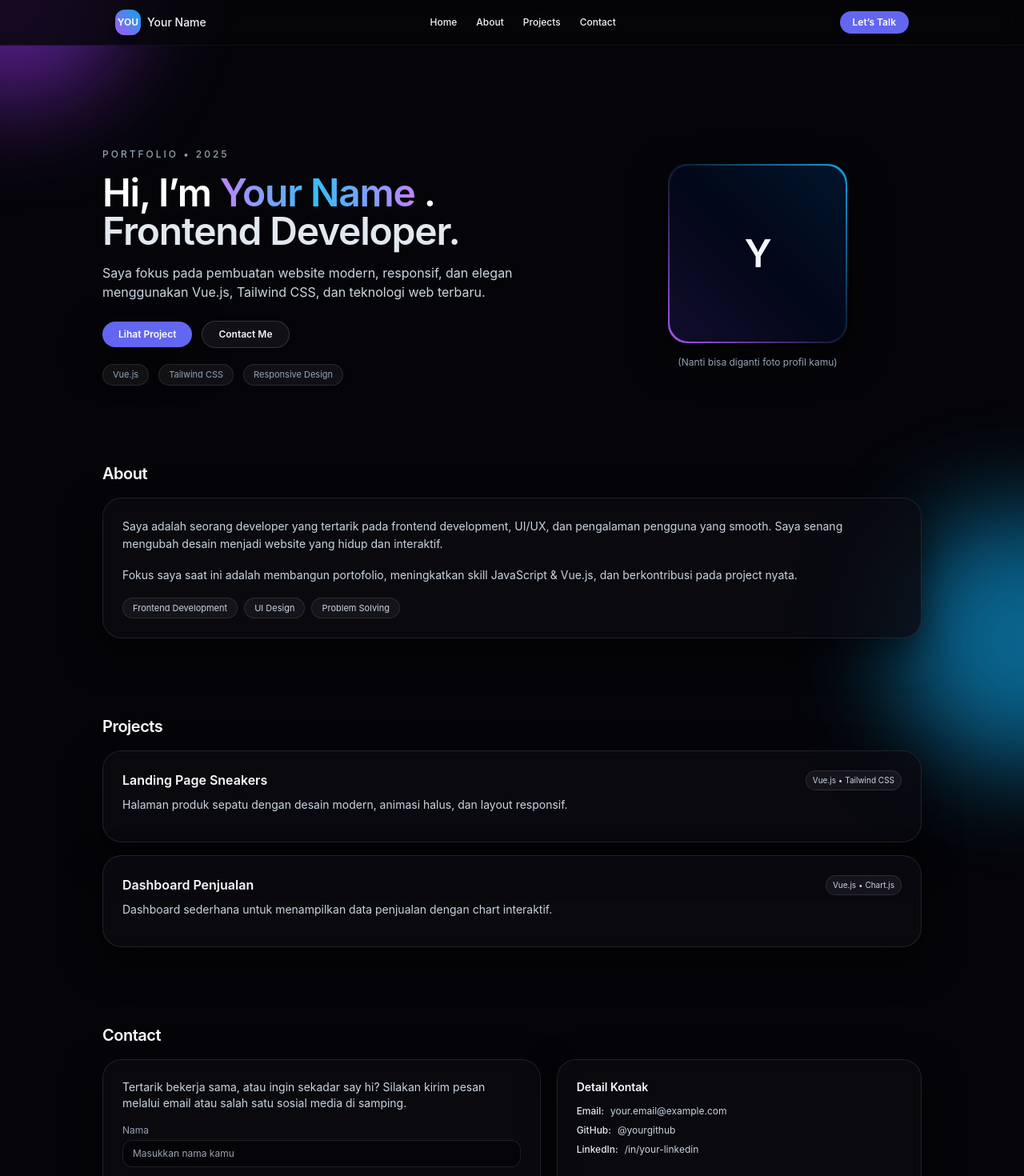
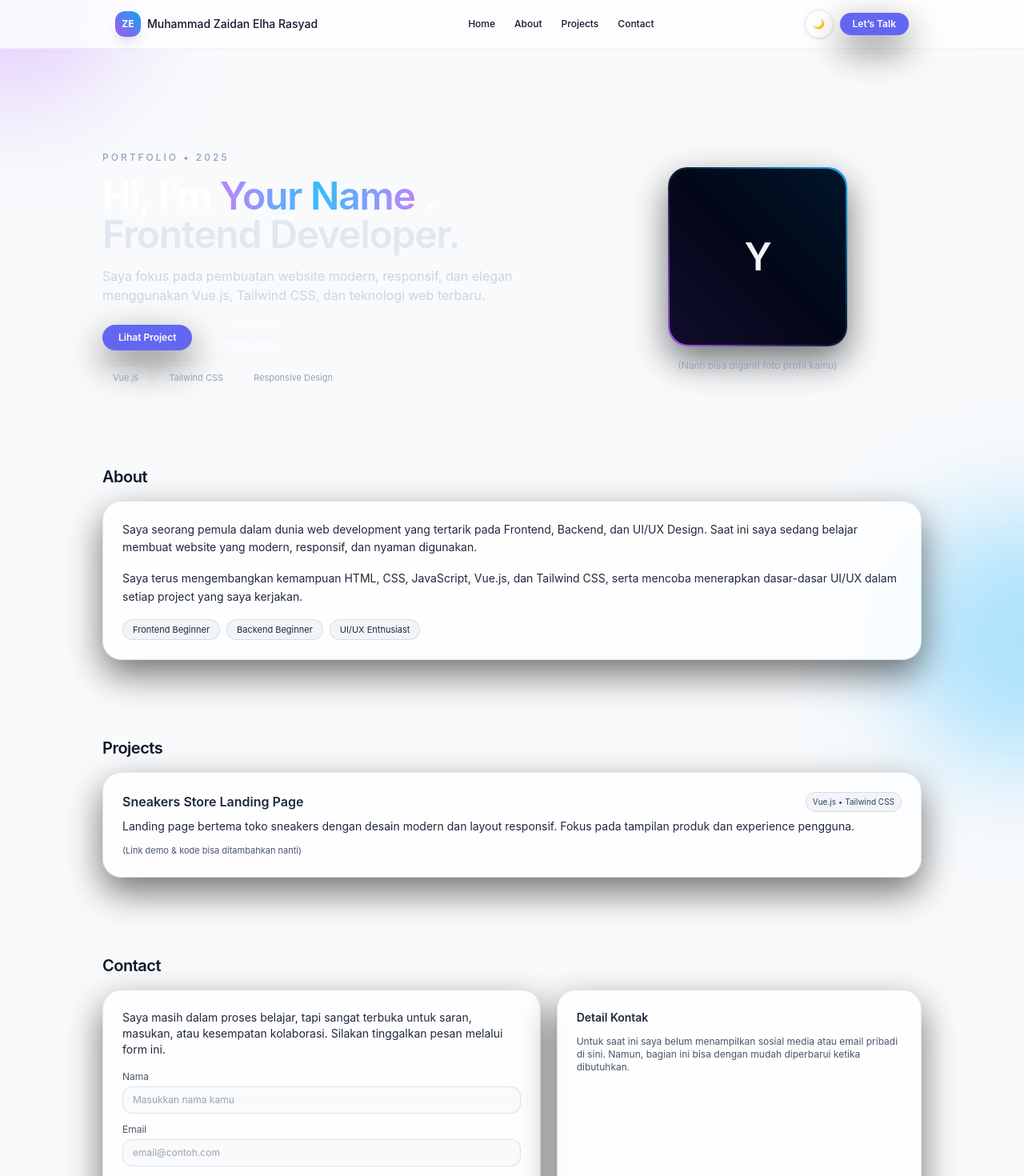
Before and after one commit to Zaidanelha/my-portofolio, a Vue app: page / in a window 1280 px wide. Shown: the top 1470 px of the page at 80% size. Built offline with nearby package versions, Linux system fonts and the light colour scheme.

Commit message:
Update theme and content

```diff
--- a/src/App.vue
+++ b/src/App.vue
@@ -1,22 +1,54 @@
 <script setup>
+import { ref, onMounted } from 'vue'
 import Navbar from './components/Navbar.vue'
 import Hero from './components/Hero.vue'
 import About from './components/About.vue'
 import Projects from './components/Projects.vue'
 import Contact from './components/Contact.vue'
 import SiteFooter from './components/SiteFooter.vue'
+
+const isDark = ref(true)
+
+const applyTheme = (value) => {
+  isDark.value = value
+  if (value) {
+    document.body.classList.add('dark')
+  } else {
+    document.body.classList.remove('dark')
+  }
+}
+
+onMounted(() => {
+  // Ikuti setting OS dulu (kalau ada)
+  const prefersDark = window.matchMedia &&
+    window.matchMedia('(prefers-color-scheme: dark)').matches
+  applyTheme(prefersDark ?? true)
+})
+
+const toggleTheme = () => {
+  applyTheme(!isDark.value)
+}
 </script>
 
 <template>
-  <div class="min-h-screen bg-background text-slate-100">
-    <!-- Glow background -->
+  <div
+    class="min-h-screen transition-colors duration-500"
+    :class="isDark ? 'bg-background text-slate-100' : 'bg-slate-50 text-slate-900'"
+  >
+    <!-- Glow background (lebih lembut di light mode) -->
     <div class="pointer-events-none fixed inset-0 opacity-60">
-      <div class="absolute -top-40 -left-32 h-72 w-72 rounded-full bg-purple-600 blur-3xl mix-blend-soft-light"></div>
-      <div class="absolute -bottom-40 -right-40 h-80 w-80 rounded-full bg-sky-500 blur-3xl mix-blend-soft-light"></div>
+      <div
+        class="absolute -top-40 -left-32 h-72 w-72 rounded-full blur-3xl mix-blend-soft-light"
+        :class="isDark ? 'bg-purple-600' : 'bg-purple-300'"
+      ></div>
+      <div
+        class="absolute -bottom-40 -right-40 h-80 w-80 rounded-full blur-3xl mix-blend-soft-light"
+        :class="isDark ? 'bg-sky-500' : 'bg-sky-300'"
+      ></div>
     </div>
 
     <div class="relative">
-      <Navbar />
+      <Navbar :is-dark="isDark" @toggle-theme="toggleTheme" />
 
       <main class="max-w-5xl mx-auto px-4 sm:px-6 lg:px-0">
         <section id="home" class="pt-24 sm:pt-28 lg:pt-32">
--- a/src/assets/main.css
+++ b/src/assets/main.css
@@ -2,10 +2,17 @@
 @tailwind components;
 @tailwind utilities;
 
+/* Default: light mode */
 :root {
-  color-scheme: dark;
+  color-scheme: light;
 }
 
 body {
-  @apply bg-background text-slate-100 font-sans antialiased;
+  @apply bg-slate-50 text-slate-900 font-sans antialiased;
 }
+
+/* Saat body punya class "dark" */
+body.dark {
+  color-scheme: dark;
+  @apply bg-background text-slate-100;
+}
--- a/src/components/About.vue
+++ b/src/components/About.vue
@@ -1,32 +1,46 @@
 <template>
   <section>
-    <h2 class="text-lg sm:text-xl font-semibold tracking-tight text-white mb-4">
+    <h2 class="text-lg sm:text-xl font-semibold tracking-tight mb-4">
       About
     </h2>
 
     <div
-      class="rounded-3xl border border-white/10 bg-surface/80 px-5 py-5 sm:px-6 sm:py-6 shadow-soft backdrop-blur"
+      class="rounded-3xl border px-5 py-5 sm:px-6 sm:py-6 shadow-soft backdrop-blur transition-colors duration-500
+             bg-white/80 border-black/10 text-slate-800
+             dark:bg-surface/80 dark:border-white/10 dark:text-slate-100"
     >
-      <p class="text-sm text-slate-300 leading-relaxed mb-4">
-        Saya adalah seorang developer yang tertarik pada frontend development, UI/UX,
-        dan pengalaman pengguna yang smooth. Saya senang mengubah desain menjadi
-        website yang hidup dan interaktif.
+      <p class="text-sm leading-relaxed mb-4">
+        Saya seorang pemula dalam dunia web development yang tertarik pada Frontend, Backend,
+        dan UI/UX Design. Saat ini saya sedang belajar membuat website yang modern, responsif,
+        dan nyaman digunakan.
       </p>
 
-      <p class="text-sm text-slate-300 leading-relaxed mb-4">
-        Fokus saya saat ini adalah membangun portofolio, meningkatkan skill
-        JavaScript &amp; Vue.js, dan berkontribusi pada project nyata.
+      <p class="text-sm leading-relaxed mb-4">
+        Saya terus mengembangkan kemampuan HTML, CSS, JavaScript, Vue.js, dan Tailwind CSS,
+        serta mencoba menerapkan dasar-dasar UI/UX dalam setiap project yang saya kerjakan.
       </p>
 
-      <div class="flex flex-wrap gap-2 text-[11px] text-slate-300">
-        <span class="rounded-full border border-white/10 bg-white/5 px-3 py-1">
-          Frontend Development
+      <div class="flex flex-wrap gap-2 text-[11px]">
+        <span
+          class="rounded-full border px-3 py-1
+                 bg-slate-100 border-black/10 text-slate-800
+                 dark:bg-white/5 dark:border-white/10 dark:text-slate-200"
+        >
+          Frontend Beginner
         </span>
-        <span class="rounded-full border border-white/10 bg-white/5 px-3 py-1">
-          UI Design
+        <span
+          class="rounded-full border px-3 py-1
+                 bg-slate-100 border-black/10 text-slate-800
+                 dark:bg-white/5 dark:border-white/10 dark:text-slate-200"
+        >
+          Backend Beginner
         </span>
-        <span class="rounded-full border border-white/10 bg-white/5 px-3 py-1">
-          Problem Solving
+        <span
+          class="rounded-full border px-3 py-1
+                 bg-slate-100 border-black/10 text-slate-800
+                 dark:bg-white/5 dark:border-white/10 dark:text-slate-200"
+        >
+          UI/UX Enthusiast
         </span>
       </div>
     </div>
--- a/src/components/Contact.vue
+++ b/src/components/Contact.vue
@@ -1,41 +1,52 @@
 <template>
   <section>
-    <h2 class="text-lg sm:text-xl font-semibold tracking-tight text-white mb-4">
+    <h2 class="text-lg sm:text-xl font-semibold tracking-tight mb-4">
       Contact
     </h2>
 
     <div class="grid gap-5 lg:grid-cols-[minmax(0,1.2fr)_minmax(0,1fr)]">
       <!-- Form -->
       <div
-        class="rounded-3xl border border-white/10 bg-surface/80 px-5 py-5 sm:px-6 sm:py-6 shadow-soft backdrop-blur"
+        class="rounded-3xl border px-5 py-5 sm:px-6 sm:py-6 shadow-soft backdrop-blur transition-colors duration-500
+               bg-white/80 border-black/10 text-slate-800
+               dark:bg-surface/80 dark:border-white/10 dark:text-slate-100"
       >
-        <p class="text-sm text-slate-300 mb-4">
-          Tertarik bekerja sama, atau ingin sekadar say hi? Silakan kirim pesan
-          melalui email atau salah satu sosial media di samping.
+        <p class="text-sm mb-4">
+          Saya masih dalam proses belajar, tapi sangat terbuka untuk saran, masukan, atau
+          kesempatan kolaborasi. Silakan tinggalkan pesan melalui form ini.
         </p>
 
         <form class="space-y-3">
           <div>
-            <label class="block text-xs text-slate-400 mb-1">Nama</label>
+            <label class="block text-xs mb-1 text-slate-600 dark:text-slate-400">Nama</label>
             <input
               type="text"
-              class="w-full rounded-xl border border-white/10 bg-background/70 px-3 py-2 text-xs text-slate-100 outline-none focus:border-accent/60"
+              class="w-full rounded-xl border px-3 py-2 text-xs outline-none transition-colors
+                     border-black/10 bg-slate-50 text-slate-900
+                     focus:border-accent/60
+                     dark:border-white/10 dark:bg-background/70 dark:text-slate-100"
               placeholder="Masukkan nama kamu"
             />
           </div>
           <div>
-            <label class="block text-xs text-slate-400 mb-1">Email</label>
+            <label class="block text-xs mb-1 text-slate-600 dark:text-slate-400">Email</label>
             <input
               type="email"
-              class="w-full rounded-xl border border-white/10 bg-background/70 px-3 py-2 text-xs text-slate-100 outline-none focus:border-accent/60"
+              class="w-full rounded-xl border px-3 py-2 text-xs outline-none transition-colors
+                     border-black/10 bg-slate-50 text-slate-900
+                     focus:border-accent/60
+                     dark:border-white/10 dark:bg-background/70 dark:text-slate-100"
               placeholder="email@contoh.com"
             />
           </div>
           <div>
-            <label class="block text-xs text-slate-400 mb-1">Pesan</label>
+            <label class="block text-xs mb-1 text-slate-600 dark:text-slate-400">Pesan</label>
             <textarea
               rows="4"
-              class="w-full rounded-xl border border-white/10 bg-background/70 px-3 py-2 text-xs text-slate-100 outline-none focus:border-accent/60 resize-none"
+              class="w-full rounded-xl border px-3 py-2 text-xs outline-none resize-none transition-colors
+                     border-black/10 bg-slate-50 text-slate-900
+                     focus:border-accent/60
+                     dark:border-white/10 dark:bg-background/70 dark:text-slate-100"
               placeholder="Tulis pesan kamu di sini..."
             ></textarea>
           </div>
@@ -47,33 +58,25 @@
             Kirim Pesan
           </button>
 
-          <p class="text-[11px] text-slate-500">
-            (Form ini belum terhubung ke backend — nanti bisa kita setup bersama.)
+          <p class="text-[11px] text-slate-500 dark:text-slate-400">
+            (Form ini belum terhubung ke backend — nanti bisa disambungkan ke email atau database.)
           </p>
         </form>
       </div>
 
       <!-- Info kontak -->
       <div
-        class="rounded-3xl border border-white/10 bg-surface/80 px-5 py-5 sm:px-6 sm:py-6 shadow-soft backdrop-blur"
+        class="rounded-3xl border px-5 py-5 sm:px-6 sm:py-6 shadow-soft backdrop-blur transition-colors duration-500
+               bg-white/80 border-black/10 text-slate-800
+               dark:bg-surface/80 dark:border-white/10 dark:text-slate-100"
       >
-        <h3 class="text-sm font-semibold text-slate-50 mb-3">
+        <h3 class="text-sm font-semibold mb-3">
           Detail Kontak
         </h3>
-        <ul class="space-y-2 text-xs text-slate-300">
-          <li>
-            <span class="font-medium text-slate-200">Email:</span>
-            <span class="ml-2">your.email@example.com</span>
-          </li>
-          <li>
-            <span class="font-medium text-slate-200">GitHub:</span>
-            <span class="ml-2">@yourgithub</span>
-          </li>
-          <li>
-            <span class="font-medium text-slate-200">LinkedIn:</span>
-            <span class="ml-2">/in/your-linkedin</span>
-          </li>
-        </ul>
+        <p class="text-xs text-slate-600 dark:text-slate-300">
+          Untuk saat ini saya belum menampilkan sosial media atau email pribadi di sini.
+          Namun, bagian ini bisa dengan mudah diperbarui ketika dibutuhkan.
+        </p>
       </div>
     </div>
   </section>
--- a/src/components/Navbar.vue
+++ b/src/components/Navbar.vue
@@ -1,4 +1,13 @@
 <script setup>
+const props = defineProps({
+  isDark: {
+    type: Boolean,
+    default: true,
+  },
+})
+
+const emit = defineEmits(['toggle-theme'])
+
 const navItems = [
   { label: 'Home', href: '#home' },
   { label: 'About', href: '#about' },
@@ -8,13 +17,19 @@ const navItems = [
 </script>
 
 <template>
-  <header class="sticky top-0 z-30 border-b border-white/5 bg-background/80 backdrop-blur-xl">
-    <nav class="max-w-5xl mx-auto flex items-center justify-between px-4 py-3">
+  <header
+    class="sticky top-0 z-30 border-b bg-white/80 backdrop-blur-xl border-black/5 dark:bg-background/80 dark:border-white/5 transition-colors duration-500"
+  >
+    <nav class="max-w-5xl mx-auto flex items-center justify-between px-4 py-3 gap-4">
       <a href="#home" class="flex items-center gap-2">
-        <div class="h-8 w-8 rounded-xl bg-gradient-to-tr from-purple-500 to-sky-500 flex items-center justify-center shadow-lg">
-          <span class="text-xs font-bold">YOU</span>
+        <div
+          class="h-8 w-8 rounded-xl bg-gradient-to-tr from-purple-500 to-sky-500 flex items-center justify-center shadow-lg"
+        >
+          <span class="text-xs font-bold text-white">ZE</span>
         </div>
-        <span class="text-sm font-medium">Your Name</span>
+        <span class="text-sm font-medium">
+          Muhammad Zaidan Elha Rasyad
+        </span>
       </a>
 
       <div class="hidden sm:flex items-center gap-6 text-xs font-medium">
@@ -22,18 +37,30 @@ const navItems = [
           v-for="item in navItems"
           :key="item.href"
           :href="item.href"
-          class="hover:text-white transition"
+          class="hover:text-black dark:hover:text-white transition-colors"
         >
           {{ item.label }}
         </a>
       </div>
 
-      <a
-        href="#contact"
-        class="hidden sm:inline-flex rounded-full bg-accent px-4 py-1.5 text-xs font-semibold text-white shadow"
-      >
-        Let’s Talk
-      </a>
+      <div class="flex items-center gap-2">
+        <!-- Toggle dark/light -->
+        <button
+          type="button"
+          @click="emit('toggle-theme')"
+          class="flex items-center justify-center w-9 h-9 rounded-full border border-black/10 bg-white/80 text-xs shadow hover:bg-slate-100 dark:border-white/15 dark:bg-white/10 dark:hover:bg-white/20 transition-colors"
+        >
+          <span v-if="props.isDark">☀️</span>
+          <span v-else>🌙</span>
+        </button>
+
+        <a
+          href="#contact"
+          class="hidden sm:inline-flex rounded-full bg-accent px-4 py-1.5 text-xs font-semibold text-white shadow-soft hover:brightness-110 transition"
+        >
+          Let’s Talk
+        </a>
+      </div>
     </nav>
   </header>
 </template>
--- a/src/components/Projects.vue
+++ b/src/components/Projects.vue
@@ -1,18 +1,10 @@
 <script setup>
 const projects = [
   {
-    title: 'Landing Page Sneakers',
+    title: 'Sneakers Store Landing Page',
     description:
-      'Halaman produk sepatu dengan desain modern, animasi halus, dan layout responsif.',
+      'Landing page bertema toko sneakers dengan desain modern dan layout responsif. Fokus pada tampilan produk dan experience pengguna.',
     stack: ['Vue.js', 'Tailwind CSS'],
-    linkDemo: '#',
-    linkCode: '#',
-  },
-  {
-    title: 'Dashboard Penjualan',
-    description:
-      'Dashboard sederhana untuk menampilkan data penjualan dengan chart interaktif.',
-    stack: ['Vue.js', 'Chart.js'],
     linkDemo: '#',
     linkCode: '#',
   },
@@ -21,7 +13,7 @@ const projects = [
 
 <template>
   <section>
-    <h2 class="text-lg sm:text-xl font-semibold tracking-tight text-white mb-4">
+    <h2 class="text-lg sm:text-xl font-semibold tracking-tight mb-4">
       Projects
     </h2>
 
@@ -29,38 +21,30 @@ const projects = [
       <article
         v-for="project in projects"
         :key="project.title"
-        class="group rounded-3xl border border-white/10 bg-surface/80 px-5 py-5 sm:px-6 sm:py-6 shadow-soft backdrop-blur transition hover:border-accent/60 hover:-translate-y-0.5"
+        class="group rounded-3xl border px-5 py-5 sm:px-6 sm:py-6 shadow-soft backdrop-blur transition-all duration-300
+               bg-white/80 border-black/10 text-slate-800
+               hover:-translate-y-0.5 hover:shadow-lg
+               dark:bg-surface/80 dark:border-white/10 dark:text-slate-100 dark:hover:border-accent/60"
       >
         <div class="flex items-start justify-between gap-3 mb-2">
-          <h3 class="text-sm sm:text-base font-semibold text-slate-50">
+          <h3 class="text-sm sm:text-base font-semibold">
             {{ project.title }}
           </h3>
           <span
-            class="text-[10px] rounded-full border border-white/10 bg-white/5 px-2 py-1 text-slate-300"
+            class="text-[10px] rounded-full border px-2 py-1
+                   bg-slate-100 border-black/10 text-slate-700
+                   dark:bg-white/5 dark:border-white/10 dark:text-slate-200"
           >
             {{ project.stack.join(' • ') }}
           </span>
         </div>
-        <p class="text-xs sm:text-sm text-slate-300 mb-3">
+        <p class="text-xs sm:text-sm mb-3">
           {{ project.description }}
         </p>
         <div class="flex flex-wrap gap-3 text-[11px]">
-          <a
-            v-if="project.linkDemo !== '#'"
-            :href="project.linkDemo"
-            target="_blank"
-            class="text-slate-200 underline-offset-4 hover:underline"
-          >
-            Live Demo
-          </a>
-          <a
-            v-if="project.linkCode !== '#'"
-            :href="project.linkCode"
-            target="_blank"
-            class="text-slate-400 underline-offset-4 hover:underline"
-          >
-            View Code
-          </a>
+          <span class="text-slate-600 dark:text-slate-300">
+            (Link demo & kode bisa ditambahkan nanti)
+          </span>
         </div>
       </article>
     </div>
--- a/src/components/SiteFooter.vue
+++ b/src/components/SiteFooter.vue
@@ -1,14 +1,16 @@
 <template>
-  <footer class="border-t border-white/5 bg-background/90">
+  <footer class="border-t bg-white/90 border-black/5 dark:bg-background/90 dark:border-white/5">
     <div
-      class="max-w-5xl mx-auto px-4 sm:px-6 lg:px-0 py-4 flex flex-col sm:flex-row items-center justify-between gap-2 text-[11px] text-slate-500"
+      class="max-w-5xl mx-auto px-4 sm:px-6 lg:px-0 py-4 flex flex-col sm:flex-row items-center justify-between gap-2 text-[11px] text-slate-600 dark:text-slate-500"
     >
       <p>
-        © {{ new Date().getFullYear() }} Your Name. All rights reserved.
+        © {{ new Date().getFullYear() }} Muhammad Zaidan Elha Rasyad. All rights reserved.
       </p>
       <p>
-        Built with <span class="text-slate-300">Vue.js</span> &amp;
-        <span class="text-slate-300">Tailwind CSS</span>.
+        Built with
+        <span class="text-slate-800 dark:text-slate-300">Vue.js</span>
+        &amp;
+        <span class="text-slate-800 dark:text-slate-300">Tailwind CSS</span>.
       </p>
     </div>
   </footer>
--- a/tailwind.config.cjs
+++ b/tailwind.config.cjs
@@ -1,5 +1,6 @@
 /** @type {import('tailwindcss').Config} */
 module.exports = {
+  darkMode: 'class', // <--- ini penting
   content: [
     "./index.html",
     "./src/**/*.{vue,js,ts,jsx,tsx}",
```
